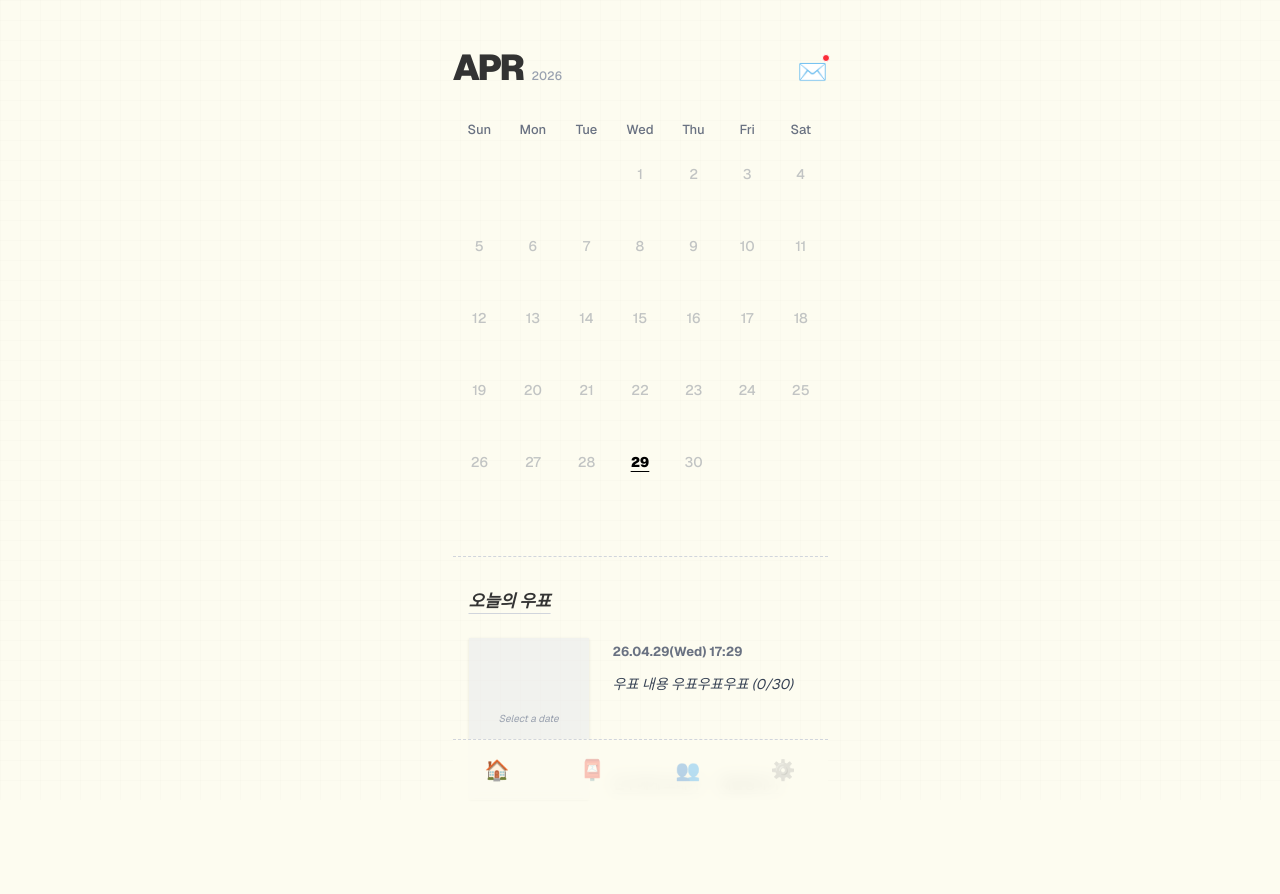
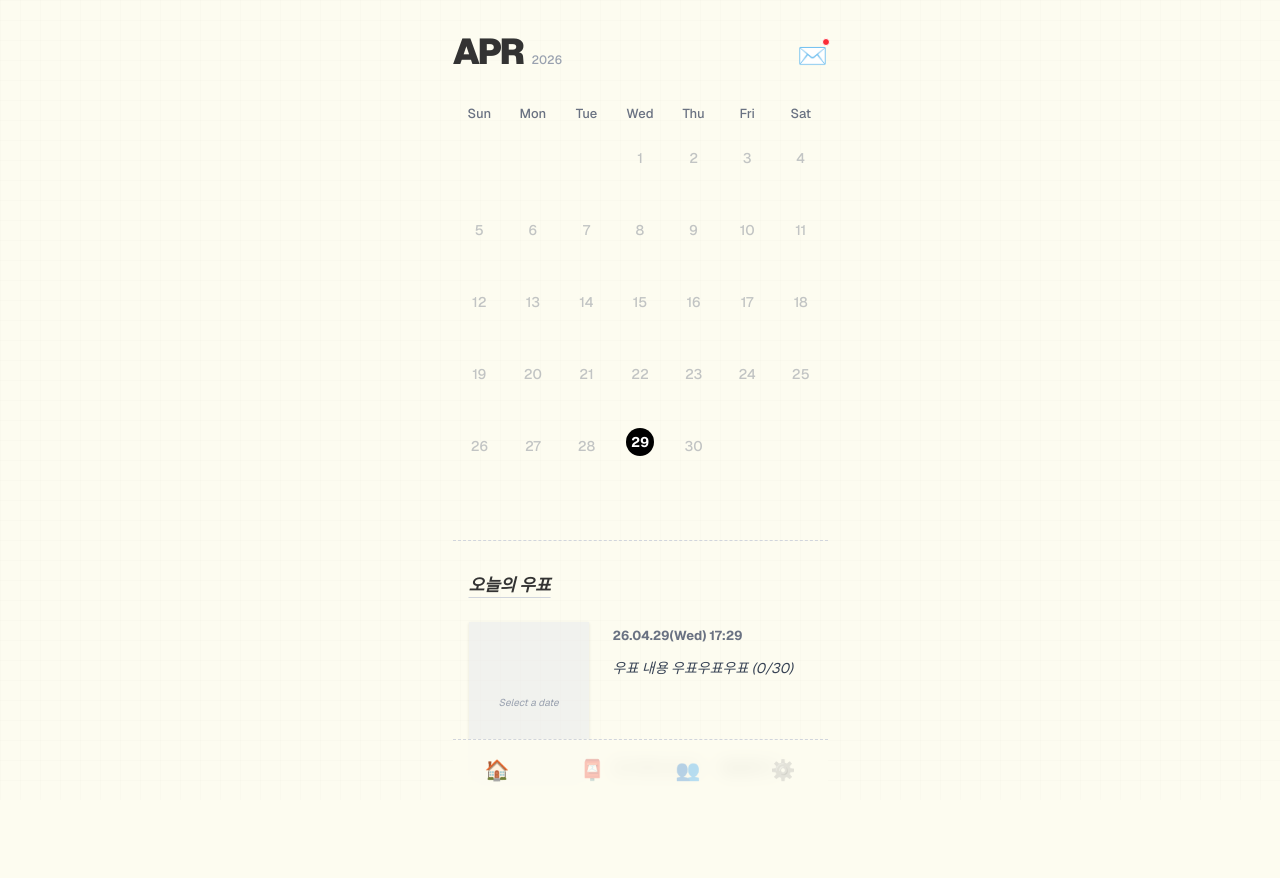
Before and after one commit to ozzora9/stamp, a Next.js app: page / in a window 1280 px wide. Built offline with nearby package versions, Linux system fonts and the light colour scheme.

Commit message:
feat: Add today indicator

```diff
--- a/app/page.tsx
+++ b/app/page.tsx
@@ -26,10 +26,24 @@
 
 export default function StampIt() {
   const [activeTab, setActiveTab] = useState("home");
+  const [today, setToday] = useState<Date | null>(null);
   const [selectedYear, setSelectedYear] = useState(2026);
-  const [selectedMonth, setSelectedMonth] = useState(3); // 0-indexed (3 = APR)
+  const [selectedMonth, setSelectedMonth] = useState(3);
   const [showDial, setShowDial] = useState(false);
   const dialRef = useRef<HTMLDivElement>(null);
+
+  // Initialize today on client side
+  useEffect(() => {
+    const now = new Date();
+    setToday(now);
+    setSelectedYear(now.getFullYear());
+    setSelectedMonth(now.getMonth());
+  }, []);
+
+  const isToday =
+    today &&
+    selectedYear === today.getFullYear() &&
+    selectedMonth === today.getMonth();
 
   // Dial outside click close
   useEffect(() => {
@@ -53,6 +67,13 @@ export default function StampIt() {
     });
   };
 
+  const goToToday = () => {
+    if (today) {
+      setSelectedYear(today.getFullYear());
+      setSelectedMonth(today.getMonth());
+    }
+  };
+
   return (
     <div className="min-h-screen bg-[#fdfcf0] text-[#333] font-sans selection:bg-pink-100 flex justify-center overflow-x-hidden">
       {/* [cite: 176, 220, 451, 454] 빈티지 그리드 배경 */}
@@ -65,7 +86,7 @@ export default function StampIt() {
         }}
       ></div>
 
-      <div className="w-[375px] relative pt-12 pb-24 flex flex-col min-h-screen z-10">
+      <div className="w-[375px] relative pt-8 pb-24 flex flex-col min-h-screen z-10">
         <header className="flex justify-between items-end mb-8">
           <div className="relative">
             {/* APR + Year selector */}
@@ -76,9 +97,19 @@ export default function StampIt() {
               >
                 {MONTHS[selectedMonth]}
               </button>
-              <span className="text-xs text-gray-400 font-medium mb-1">
-                {selectedYear}
-              </span>
+              <div className="flex flex-col items-start">
+                <span className="text-xs text-gray-400 font-medium mb-1">
+                  {selectedYear}
+                </span>
+                {!isToday && (
+                  <button
+                    onClick={goToToday}
+                    className="text-[10px] text-gray-400 hover:text-black underline"
+                  >
+                    today
+                  </button>
+                )}
+              </div>
             </div>
 
             {/* Dial Picker */}
@@ -136,7 +167,11 @@ export default function StampIt() {
 
         <main className="flex-1">
           {activeTab === "home" && (
-            <HomeView year={selectedYear} month={selectedMonth} />
+            <HomeView
+              year={selectedYear}
+              month={selectedMonth}
+              today={today || new Date()}
+            />
           )}
           {activeTab === "inbox" && <InboxView />}
           {activeTab === "friends" && <FriendsView />}
@@ -170,12 +205,29 @@ export default function StampIt() {
   );
 }
 
-function HomeView({ year, month }: { year: number; month: number }) {
+function HomeView({
+  year,
+  month,
+  today,
+}: {
+  year: number;
+  month: number;
+  today: Date;
+}) {
   const [stamps, setStamps] = useState<
     Record<number, { img: string; memo: string; time: string }>
   >({});
-  const [currentDay, setCurrentDay] = useState<number>(29);
+  const [currentDay, setCurrentDay] = useState<number>(today.getDate());
   const fileInputRef = useRef<HTMLInputElement>(null);
+
+  // Check if a day is today
+  const isToday = (day: number) => {
+    return (
+      year === today.getFullYear() &&
+      month === today.getMonth() &&
+      day === today.getDate()
+    );
+  };
 
   // Get days in month
   const getDaysInMonth = (y: number, m: number) => {
@@ -269,9 +321,15 @@ function HomeView({ year, month }: { year: number; month: number }) {
                     className="w-full h-full bg-cover bg-center shadow-sm"
                     style={stampMaskStyle(stamp.img)}
                   ></div>
-                  <span className="absolute z-10 text-[10px] bg-black text-white rounded-full w-[18px] h-[18px] flex items-center justify-center font-bold top-[-8px] border border-white">
+                  <span
+                    className={`absolute z-10 text-[10px] rounded-full w-[18px] h-[18px] flex items-center justify-center font-bold top-[-8px] border border-white ${isToday(day) ? "bg-black text-white" : "bg-black text-white"}`}
+                  >
                     {day}
                   </span>
+                </div>
+              ) : isToday(day) ? (
+                <div className="w-7 h-7 bg-black rounded-full flex items-center justify-center">
+                  <span className="text-sm font-bold text-white">{day}</span>
                 </div>
               ) : (
                 <span
```
